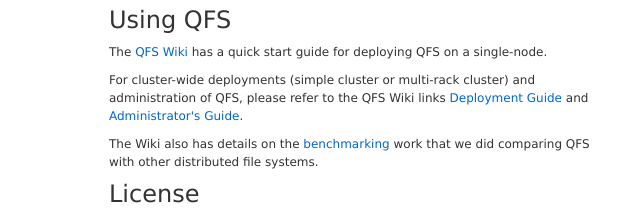
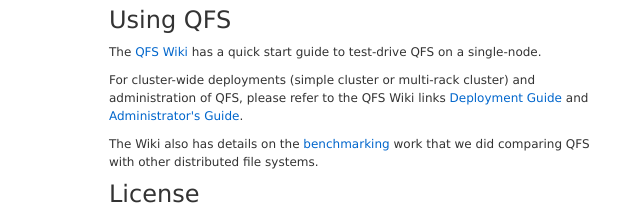
Before and after one commit to quantcast/qfs, a plain HTML site: page pub/index.html in a window 1280 px wide. Shown: the part 558-773 px from the top of the page, 461-1101 px from the left. Drawn offline with Linux system fonts and the light colour scheme; files whose address does not match are found by name.

Commit message:
web page minor change

```diff
--- a/pub/index.html
+++ b/pub/index.html
@@ -49,7 +49,7 @@
 </pre></code>
 
 <h2>Using QFS</h2>
-<p>The <a href="https://github.com/quantcast/qfs/wiki">QFS Wiki</a> has a quick start guide for deploying QFS on a single-node.</p>
+<p>The <a href="https://github.com/quantcast/qfs/wiki">QFS Wiki</a> has a quick start guide to test-drive QFS on a single-node.</p>
 
 <p>For cluster-wide deployments (simple cluster or multi-rack cluster) and administration of QFS, please refer to the QFS Wiki links <a href="https://github.com/quantcast/qfs/wiki/Deployment-Guide">Deployment Guide</a> and <a href="https://github.com/quantcast/qfs/wiki/Administrator's-Guide">Administrator's Guide</a>.<p>
 
```
